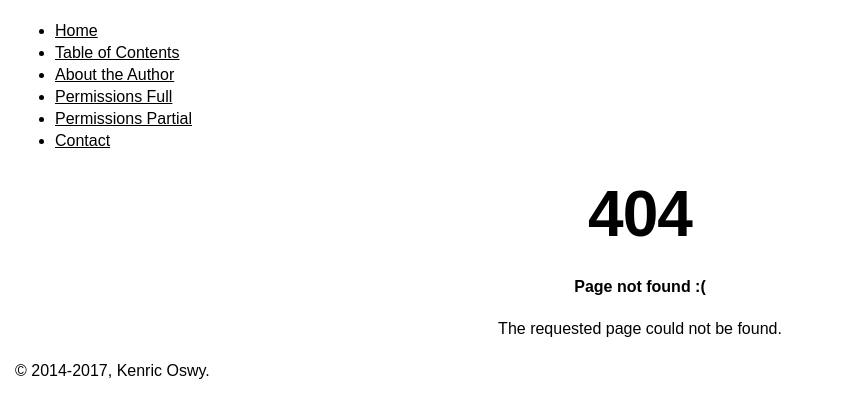
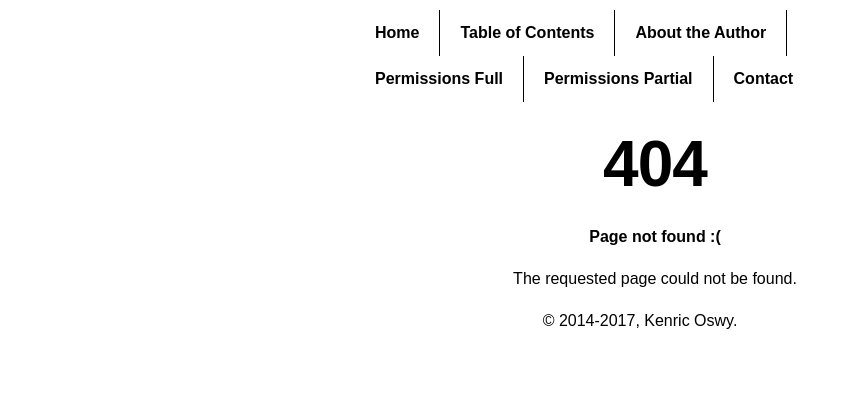
Before and after one commit to marktutton/kenric, a Jekyll site: the page built from docs/404.html, in a window 1280 px wide. Shown: the top 418 px of the page, without its empty margins (0-844 px from the left). Built offline with Jekyll 4.4.1, drawn with Linux system fonts in a browser that asks for light colours.

Commit message:
continuing

```diff
--- /dev/null
+++ b/docs/_assets/_styles/layout/_global.scss
@@ -0,0 +1,13 @@
+@import url('https://fonts.googleapis.com/css?family=Josefin+Sans:400,700');
+
+html {
+  font-weight: 400;
+  font-size: 16px;
+  font-family: 'Josefin Sans', sans-serif;
+}
+
+ul,
+li,
+a {
+  transition: all 300ms ease-in-out 0s;
+}
--- a/docs/_assets/_styles/main.scss
+++ b/docs/_assets/_styles/main.scss
@@ -2,5 +2,12 @@
 
 // custom styles here
 
+@import 'layout/_footer';
+@import 'module/_nav';
+@import 'module/table-of-contents';
+
 
 @import "../../../node_modules/getbase/scss/base/_helpers";
+
+
+@import 'layout/_global';
--- /dev/null
+++ b/docs/_assets/_styles/module/_nav.scss
@@ -0,0 +1,68 @@
+$menu-color: rgba(white, .75);
+$menu-bg: #222;
+$menu-item-color: $menu-color;
+$menu-item-hover-color: rgba(white, .9);
+$menu-item-hover-bg: black;
+$menu-item-border-color: lighten($menu-bg, 3%);
+
+
+.nav {
+  // background-color: $menu-bg;
+}
+
+.menu {
+
+  &,
+  li {
+    margin: 0;
+    padding: 0;
+  }
+
+
+  a {
+    text-decoration: none;
+    font-weight: 700;
+    padding: .75em 1.25em;
+    transition: background .25s ease-in-out;
+
+    // color: $menu-item-color;
+
+    &:hover,
+    &:active,
+    &:focus {
+      // color: $menu-item-hover-color;
+      // background-color: $menu-item-hover-bg;
+    }
+  }
+
+  li {
+    position: relative;
+    border-width: 0 0 1px;
+    border-style: solid;
+    &:last-child {
+      border-width: 0;
+    }
+
+    // border-color: $menu-item-border-color;
+  }
+
+
+  li,
+  a {
+    display: block;
+  }
+}
+
+
+@media only screen and (min-width: 1024px) {
+
+  .menu {
+    display: flex;
+    flex-flow: row wrap;
+
+
+    li {
+      border-width: 0 1px 0 0;
+    }
+  }
+}
--- a/docs/_includes/nav.html
+++ b/docs/_includes/nav.html
@@ -1,10 +1,10 @@
-<nav class="navbar">
-  <ul class="nav-list">
-    <li class="nav-item"><a href="{{site.baseurl}}/home">Home</a></li>
-    <li class="nav-item"><a href="{{site.baseurl}}/table-of-contents">Table of Contents</a></li>
-    <li class="nav-item"><a href="{{site.baseurl}}/about-the-author">About the Author</a></li>
-    <li class="nav-item"><a href="">Permissions Full</a></li>
-    <li class="nav-item"><a href="">Permissions Partial</a></li>
-    <li class="nav-item"><a href="">Contact</a></li>
+<nav class="nav">
+  <ul class="menu">
+    <li class="menu-item"><a href="{{site.baseurl}}/home">Home</a></li>
+    <li class="menu-item"><a href="{{site.baseurl}}/table-of-contents">Table of Contents</a></li>
+    <li class="menu-item"><a href="{{site.baseurl}}/about-the-author">About the Author</a></li>
+    <li class="menu-item"><a href="#">Permissions Full</a></li>
+    <li class="menu-item"><a href="#">Permissions Partial</a></li>
+    <li class="menu-item"><a href="#">Contact</a></li>
   </ul>
 </nav>
--- a/docs/_layouts/default.html
+++ b/docs/_layouts/default.html
@@ -2,7 +2,7 @@
 
 <body>
 
-  <div class="container-full">
+  <div class="container">
 
     {% include nav.html %}
 
```
Also changed, not shown: docs/_assets/_styles/layout/_footer.scss (added), docs/_assets/_styles/module/_table-of-contents.scss (added), docs/assets/styles/main.css, 7 other files.
